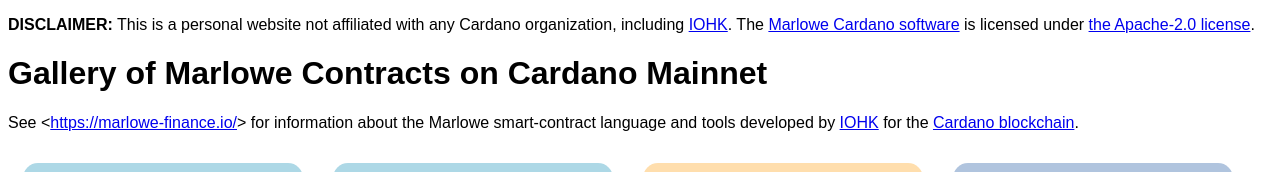
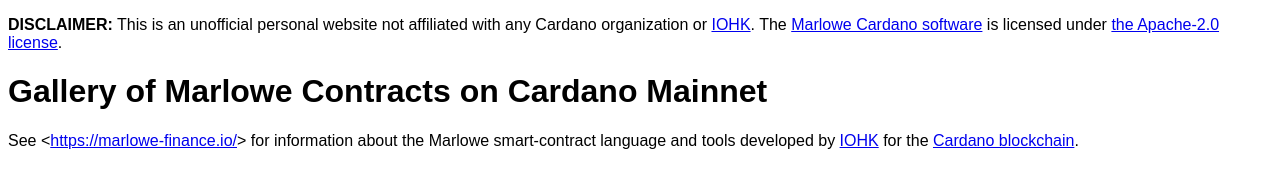
Before and after one commit to input-output-hk/real-world-marlowe, a plain HTML site: page docs/index.html in a window 1280 px wide. Shown: the top 172 px of the page. Drawn offline with Linux system fonts and the light colour scheme.

Commit message:
Tweaked disclaimer.

```diff
--- a/docs/index.html
+++ b/docs/index.html
@@ -7,7 +7,7 @@
     <script src="controller.js" type="application/javascript"> </script>
   </head>
   <body>
-    <p><strong>DISCLAIMER:</strong> This is a personal website not affiliated with any Cardano organization, including <a href="https://iohk.io/" target="rwm">IOHK</a>. The <a href="https://github.com/input-output-hk/marlowe-cardano/" target="rwm">Marlowe Cardano software</a> is licensed under <a href="https://github.com/input-output-hk/marlowe-cardano/blob/main/LICENSE" target="rwm">the Apache-2.0 license</a>.</p>
+    <p><strong>DISCLAIMER:</strong> This is an unofficial personal website not affiliated with any Cardano organization or <a href="https://iohk.io/" target="rwm">IOHK</a>. The <a href="https://github.com/input-output-hk/marlowe-cardano/" target="rwm">Marlowe Cardano software</a> is licensed under <a href="https://github.com/input-output-hk/marlowe-cardano/blob/main/LICENSE" target="rwm">the Apache-2.0 license</a>.</p>
     <h1>Gallery of Marlowe Contracts on Cardano Mainnet</h1>
     <p>See &lt;<a href="https://marlowe-finance.io/" target="rwm">https://marlowe-finance.io/</a>&gt; for information about the Marlowe smart-contract language and tools developed by <a href="https://iohk.io/" target="rwm">IOHK</a> for the <a href="https://cardano.org/" target="rwm">Cardano blockchain</a>.</p>
     <div class="examples">
```
